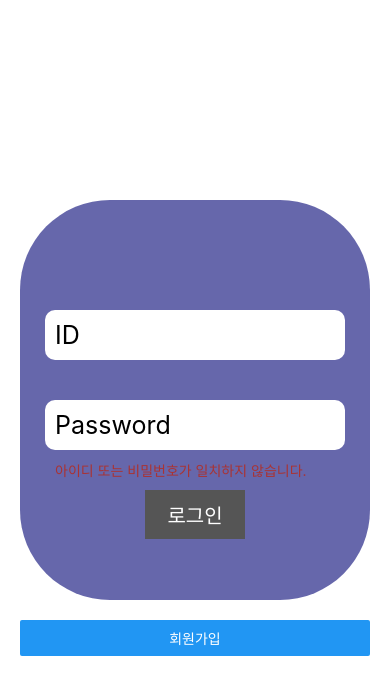
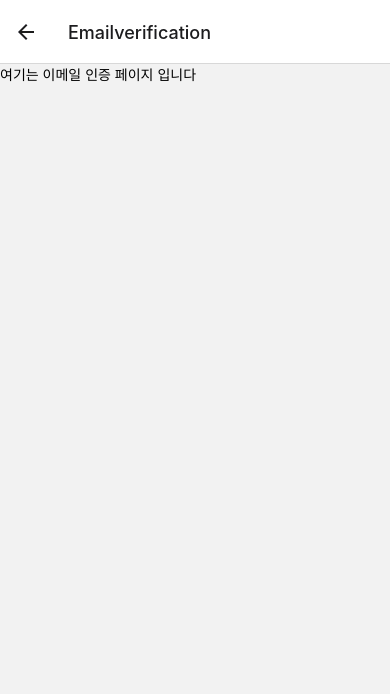
Before and after one commit to SuminSSon/hacker_project, a React Native app in the folder jjak_khung/: screen /Emailverification in a window 390 px wide. Shown: the top 694 px of the page. Built offline with nearby package versions, Linux system fonts and the light colour scheme.

Commit message:
7.31
이메일 인증 페이지

```diff
--- a/jjak_khung/App.js
+++ b/jjak_khung/App.js
@@ -1,45 +1,29 @@
 import React, { Component, useState } from 'react';
+import "react-native-gesture-handler";
+import { NavigationContainer, StackActions } from '@react-navigation/native';
+import { createNativeStackNavigator } from '@react-navigation/native-stack';
 import { StyleSheet, View, Text } from 'react-native';
 import Signin from './src/signin/signin';
 import ChatList from './src/entrytime/chatlist';
+import Emailverification from './src/signup/emailverification';
+
+const Stack = createNativeStackNavigator();
 
 const App = () => {
-  const [userId, setUserId] = useState({id: ''});
-  const [userPassword, setUserPassword] = useState({password: ''});
-  const userinfo = {
-    user_name: '',
-    user_point: -1,
-    user_recomd: -1,
-  };
-
-  function UserSignin (_id, _password) {
-    setUserId({id: _id});
-    setUserPassword({password: _password});
-  }
-
-  function IsSessionSet () {
-    if (userId.id !== '' && userPassword.password !== ''){
-      return true;
-    } else {
-      return false;
-    }
-  }
-
-  if (IsSessionSet()) {
-    const userInfo = {
-      ...userinfo,
-      user_name: '홍길동',
-      user_point: 610,
-      user_recomd: 5,
-    }
-    return (
-      <ChatList userInfo={userInfo}/>
-    );
-  } else {
-    return (
-      <Signin UserSignin={UserSignin} userId={userId.id} userPassword={userPassword.password}/>
-    );
-  }
+  return(
+    <NavigationContainer>
+      <Stack.Navigator>
+        <Stack.Screen
+          name='Signin'
+          component={Signin}
+        />
+        <Stack.Screen
+          name='Emailverification'
+          component={Emailverification}
+        />
+      </Stack.Navigator>
+    </NavigationContainer>
+  );
 };
 
 const styles = StyleSheet.create({
--- a/jjak_khung/index.js
+++ b/jjak_khung/index.js
@@ -1,5 +1,5 @@
 /**
- * @format
+ * @fomat
  */
 
 import {AppRegistry} from 'react-native';
--- a/jjak_khung/package.json
+++ b/jjak_khung/package.json
@@ -10,11 +10,16 @@
     "lint": "eslint ."
   },
   "dependencies": {
+    "@react-native-community/masked-view": "^0.1.11",
     "@react-navigation/native": "^6.0.11",
     "@react-navigation/native-stack": "^6.7.0",
+    "@react-navigation/stack": "^6.2.2",
     "node-sass": "^7.0.1",
     "react": "17.0.2",
     "react-native": "0.68.2",
+    "react-native-gesture-handler": "^2.5.0",
+    "react-native-navigation": "^7.28.1",
+    "react-native-reanimated": "^2.9.1",
     "react-native-safe-area-context": "^4.3.1",
     "react-native-sass-transformer": "^2.0.0",
     "react-native-screens": "^3.15.0"
--- a/jjak_khung/src/entrytime/chatlist.js
+++ b/jjak_khung/src/entrytime/chatlist.js
@@ -2,6 +2,8 @@ import React, { Component, useState } from 'react';
 import { StyleSheet, View, Text, TouchableOpacity, ScrollView } from 'react-native';
 import SearchBar from './searchbar';
 import Chatrooms from '../json/chatrooms.json';
+
+
 
 function ChatList (props) {
     const userInfo = props.userInfo;
--- a/jjak_khung/src/signin/signin.js
+++ b/jjak_khung/src/signin/signin.js
@@ -1,7 +1,18 @@
 import React, { Component, useState } from 'react';
 import { StyleSheet, View, Text, Button, TextInput, TouchableOpacity } from 'react-native';
+import "react-native-gesture-handler";
+import ChatList from '../entrytime/chatlist';
+import Emailverification from '../signup/emailverification';
 
-function Signin (props) {
+function Signin ({props, navigation}){
+        const [userId, setUserId] = useState({ id: '' });
+        const [userPassword, setUserPassword] = useState({ password: '' });
+        const userinfo = {
+            user_name: '',
+            user_point: -1,
+            user_recomd: -1,
+        };
+
         let id = '';
         let pw = '';
         let fontColor = '#AA3333';
@@ -18,6 +29,7 @@ function Signin (props) {
             return (
                 <TextInput
                     placeholder='ID'
+                    placeholderTextColor='#6667AB'
                     style={styles.idInput}
                     multiline={false}
                     maxLength={16}
@@ -32,6 +44,7 @@ function Signin (props) {
             return(
                 <TextInput
                     placeholder='Password'
+                    placeholderTextColor='#6667AB'
                     style={styles.passwordInput}
                     multiline={false}
                     maxLength={16}
@@ -74,18 +87,46 @@ function Signin (props) {
                 </View>
             );
         };
+        function UserSignin (_id, _password) {
+            setUserId({id: _id});
+            setUserPassword({password: _password});
+        }
 
+        function IsSessionSet () {
+            if (userId.id !== '' && userPassword.password !== ''){
+              return true;
+            } else {
+              return false;
+            }
+        }
+
+    if (IsSessionSet()) {
+        const userInfo = {
+          ...userinfo,
+      user_name: '홍길동',
+      user_point: 610,
+      user_recomd: 5,
+    }
+        return (
+            <ChatList userInfo={userInfo}/>
+            );
+    }
+    else {
         return (
             <View style={styles.signinWrap}>
-            <SigninBox/>
+                <SigninBox UserSignin={UserSignin} userId={userId.id} userPassword={userPassword.password}/>
                 <Button
                     title="회원가입"
+                    onPress={() => navigation.navigate('Emailverification')}
                 />
                 <Text>{id}</Text>
                 <Text>{pw}</Text>
             </View>
         );
     };
+};
+
+
 
 const styles = StyleSheet.create({
     signinWrap: {
--- a/jjak_khung/src/signup/emailverification.js
+++ b/jjak_khung/src/signup/emailverification.js
@@ -0,0 +1,19 @@
+import React, { Component, useState } from 'react';
+import { StyleSheet, View, Text, Button, TextInput, TouchableOpacity } from 'react-native';
+import "react-native-gesture-handler"
+
+const Emailverification =()=>{
+
+    return(
+        <View>
+            <Text>여기는 이메일 인증 페이지 입니다</Text>
+        </View>
+    )
+}
+
+
+const style=StyleSheet.create({
+
+})
+
+export default Emailverification;
```
Also changed, not shown: 2 other files (tests, documents, lock files or other folders). Lines whose indentation alone changed are shown as unchanged.
